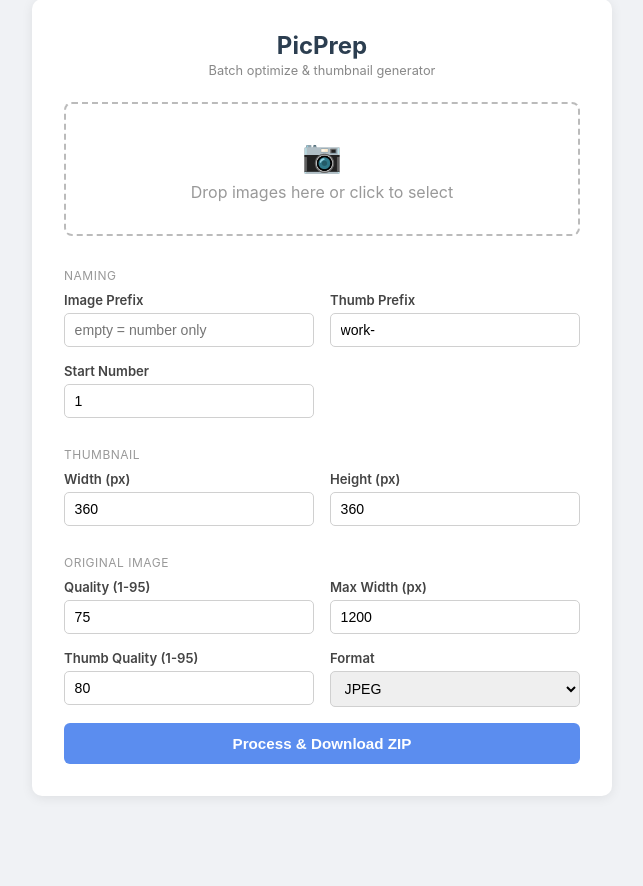
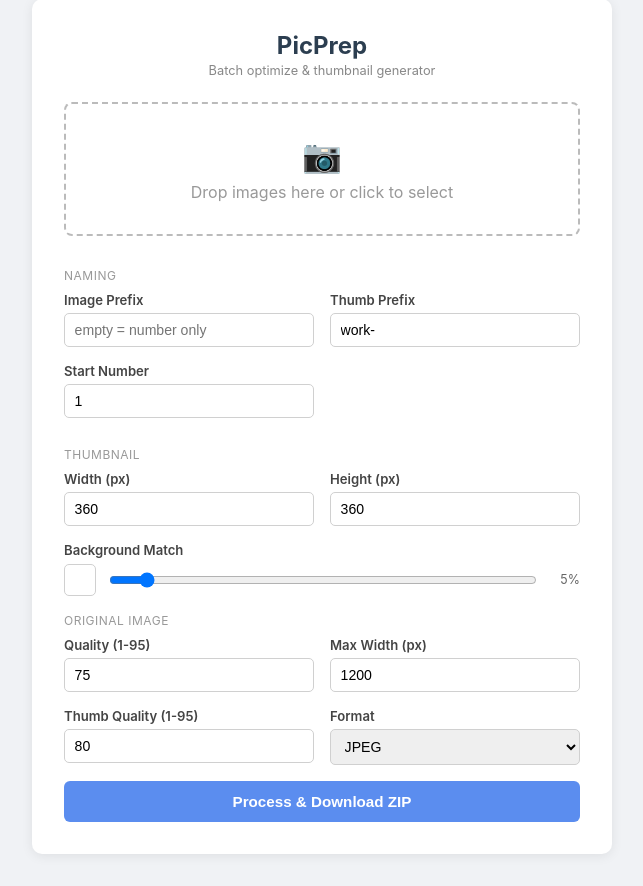
Before and after one commit to Akitha/picprep, a Flask app: page / in a window 1280 px wide. Shown: the part 33-919 px from the top of the page, without its empty margins (318-961 px from the left). Before the commit the page ends 829 px from the top, so only its background shows below. Run offline with Flask 3, Linux system fonts and the light colour scheme.

Commit message:
Implement background color detection and blending feature in image processing

```diff
--- a/app.py
+++ b/app.py
@@ -9,6 +9,29 @@ from PIL import Image
 import config
 
 app = Flask(__name__)
+
+
+def detect_bg_color(img):
+    """Sample edge pixels to estimate the image's background color."""
+    img = img.convert("RGB")
+    pixels = []
+    w, h = img.size
+    # Sample top/bottom rows and left/right columns
+    for x in range(0, w, max(1, w // 40)):
+        pixels.append(img.getpixel((x, 0)))
+        pixels.append(img.getpixel((x, h - 1)))
+    for y in range(0, h, max(1, h // 40)):
+        pixels.append(img.getpixel((0, y)))
+        pixels.append(img.getpixel((w - 1, y)))
+    r = sum(p[0] for p in pixels) // len(pixels)
+    g = sum(p[1] for p in pixels) // len(pixels)
+    b = sum(p[2] for p in pixels) // len(pixels)
+    return (r, g, b)
+
+
+def blend_color(white, detected, factor):
+    """Blend white toward detected color by factor (0.0=white, 1.0=detected)."""
+    return tuple(int(w + (d - w) * factor) for w, d in zip(white, detected))
 app.config["MAX_CONTENT_LENGTH"] = 100 * 1024 * 1024  # 100MB max upload
 
 ALLOWED_EXTENSIONS = {".jpg", ".jpeg", ".png", ".webp", ".bmp", ".tiff", ".gif"}
@@ -87,7 +110,11 @@ def process():
         fmt = "jpg"
 
     ext = "webp" if fmt == "webp" else "jpg"
-    bg_color = config.BACKGROUND_COLOR
+    try:
+        bg_blend = float(request.form.get("bg_blend", "0")) / 100.0
+    except ValueError:
+        bg_blend = 0.0
+    bg_blend = max(0.0, min(1.0, bg_blend))
 
     # Build zip in memory
     zip_buf = io.BytesIO()
@@ -113,6 +140,10 @@ def process():
             )
             zf.writestr(f"originals/{orig_name}.{ext}", orig_buf.read())
 
+            # Detect background and blend
+            detected = detect_bg_color(img)
+            bg_color = blend_color((255, 255, 255), detected, bg_blend)
+
             # Thumbnail
             thumb_buf = create_thumbnail(img, thumb_w, thumb_h, thumb_quality, fmt, bg_color)
             zf.writestr(f"thumbnails/{thumb_name}.{ext}", thumb_buf.read())
@@ -126,5 +157,15 @@ def process():
     )
 
 
+@app.route("/detect-bg", methods=["POST"])
+def detect_bg():
+    f = request.files.get("image")
+    if not f or not f.filename or not allowed_file(f.filename):
+        return {"error": "Invalid file"}, 400
+    img = Image.open(f.stream)
+    r, g, b = detect_bg_color(img)
+    return {"r": r, "g": g, "b": b}
+
+
 if __name__ == "__main__":
     app.run(debug=True, port=5000)
--- a/templates/index.html
+++ b/templates/index.html
@@ -42,6 +42,11 @@
   button:disabled { background: #b0b0b0; cursor: not-allowed; }
   .spinner { display: none; text-align: center; margin-top: .8rem; color: #777;
              font-size: .85rem; }
+  .bg-match-row { display: flex; align-items: center; gap: .8rem; margin-bottom: 1rem; }
+  .bg-match-row input[type=range] { flex: 1; margin: 0; }
+  .bg-match-row .preview-swatch { width: 32px; height: 32px; border-radius: 5px;
+      border: 1px solid #d0d0d0; flex-shrink: 0; }
+  .bg-match-row .val-label { font-size: .78rem; color: #666; min-width: 30px; text-align: right; }
 </style>
 </head>
 <body>
@@ -89,6 +94,12 @@
         <label for="thumb_height">Height (px)</label>
         <input type="number" name="thumb_height" id="thumb_height" value="{{ config.THUMBNAIL_HEIGHT }}" min="50" max="2000">
       </div>
+    </div>
+    <label for="bg_blend">Background Match</label>
+    <div class="bg-match-row">
+      <div class="preview-swatch" id="bgSwatch" style="background:#fff"></div>
+      <input type="range" name="bg_blend" id="bg_blend" min="0" max="100" value="5">
+      <span class="val-label" id="bgVal">5%</span>
     </div>
 
     <div class="section-label">Original Image</div>
@@ -158,6 +169,35 @@ function renderFiles() {
     .map((f, i) => '<div><span>' + f.name + ' (' + (f.size / 1024).toFixed(0) + ' KB)</span>'
       + '<button type="button" class="remove-btn" onclick="removeFile(' + i + ')">&#10005;</button></div>')
     .join('');
+  detectBgColor();
+}
+
+// Background detection + swatch preview
+let detectedBg = null;
+const bgSlider = document.getElementById('bg_blend');
+const bgSwatch = document.getElementById('bgSwatch');
+const bgVal = document.getElementById('bgVal');
+
+function updateSwatch() {
+  const pct = bgSlider.value / 100;
+  bgVal.textContent = bgSlider.value + '%';
+  if (!detectedBg) { bgSwatch.style.background = '#fff'; return; }
+  const r = Math.round(255 + (detectedBg.r - 255) * pct);
+  const g = Math.round(255 + (detectedBg.g - 255) * pct);
+  const b = Math.round(255 + (detectedBg.b - 255) * pct);
+  bgSwatch.style.background = 'rgb(' + r + ',' + g + ',' + b + ')';
+}
+
+bgSlider.addEventListener('input', updateSwatch);
+
+function detectBgColor() {
+  if (!selectedFiles.length) { detectedBg = null; updateSwatch(); return; }
+  const fd = new FormData();
+  fd.append('image', selectedFiles[0]);
+  fetch('/detect-bg', { method: 'POST', body: fd })
+    .then(r => r.json())
+    .then(c => { detectedBg = c; updateSwatch(); })
+    .catch(() => { detectedBg = null; updateSwatch(); });
 }
 
 form.addEventListener('submit', function(e) {
```
Also changed, not shown: README.md.
